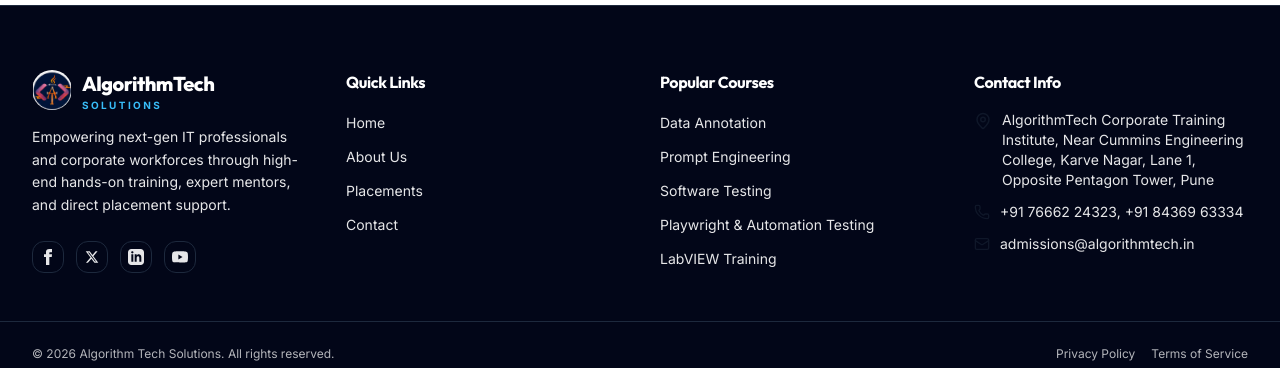
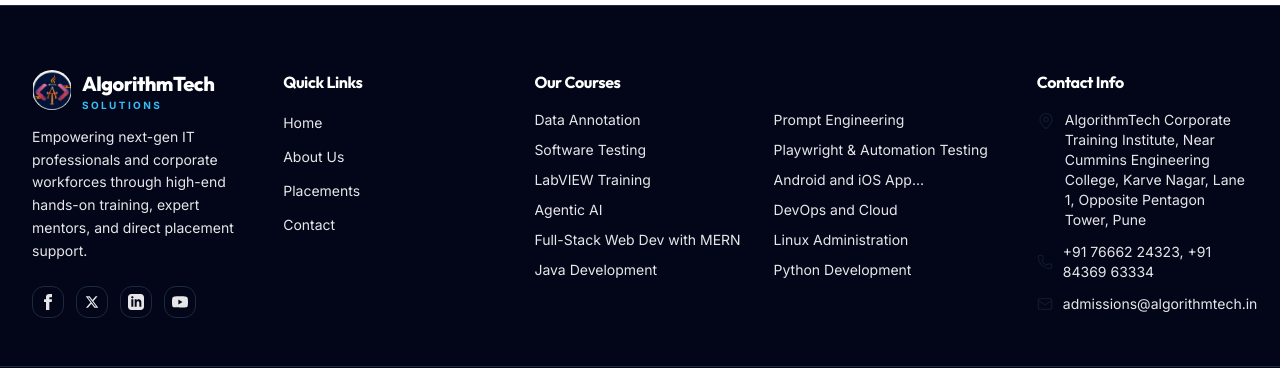
Before and after one commit to Pranav-Darokar/AlgorithmTechSolutions, a React (Vite) app: page /contact in a window 1280 px wide. Shown: the part 2295-2663 px from the top of the page. Built offline with nearby package versions, Linux system fonts and the light colour scheme.

Commit message:
Update mentor details, courses, and footer

```diff
--- a/src/components/common/Footer.jsx
+++ b/src/components/common/Footer.jsx
@@ -17,14 +17,14 @@
     { name: 'Contact', path: '/contact' },
   ]
 
-  const courseLinks = courses.slice(0, 5).map(course => ({
+  const courseLinks = courses.map(course => ({
     name: course.name,
     path: `/courses/${course.id}`
   }))
 
   return (
     <footer className="bg-slate-950 text-white border-t border-slate-800 pt-16 pb-8">
-      <Container className="grid grid-cols-1 md:grid-cols-2 lg:grid-cols-4 gap-10">
+      <Container className="grid grid-cols-1 md:grid-cols-2 lg:grid-cols-5 gap-10">
 
         {/* About Column */}
         <div className="space-y-4">
@@ -86,12 +86,12 @@
         </div>
 
         {/* Courses Column */}
-        <div className="space-y-4">
-          <h4 className="font-display font-bold text-base tracking-tight text-white">Popular Courses</h4>
-          <ul className="space-y-2.5">
+        <div className="space-y-4 lg:col-span-2">
+          <h4 className="font-display font-bold text-base tracking-tight text-white">Our Courses</h4>
+          <ul className="grid grid-cols-1 sm:grid-cols-2 gap-y-2.5 gap-x-4">
             {courseLinks.map((link) => (
               <li key={link.name}>
-                <Link to={link.path} className="text-sm text-white/90 hover:text-sky-400 transition-colors duration-150">
+                <Link to={link.path} className="text-sm text-white/90 hover:text-sky-400 transition-colors duration-150 line-clamp-1" title={link.name}>
                   {link.name}
                 </Link>
               </li>
--- a/src/data/courses.js
+++ b/src/data/courses.js
@@ -50,10 +50,20 @@
     placementAssistance: true,
     longDescription: "Become a professional QA Engineer. This comprehensive syllabus covers Manual QA core parameters, automated web testing using Selenium WebDriver with Java, API testing using Postman, database verification with SQL queries, and software lifecycle methods in Agile sprints.",
     syllabus: [
-      { module: "Module 1: Manual Testing Fundamentals", topics: ["SDLC and STLC lifecycles", "Test case design techniques & boundary values", "Defect reporting and JIRA integration"] },
-      { module: "Module 2: Databases & API Validation", topics: ["Relational databases & SQL queries (Select, Join, Group)", "API basics & HTTP request parameters", "Postman scripting, collections, and assertions"] },
-      { module: "Module 3: Web Automation with Selenium", topics: ["Java language essentials for Selenium", "Locators (XPath, CSS selectors)", "Handling dynamic web components & windows"] },
-      { module: "Module 4: QA Frameworks & DevOps CI/CD", topics: ["TestNG, Page Object Model (POM) layouts", "Maven build manager & Git workflows", "Jenkins setup for continuous test automation runs"] }
+      { module: "Module 1: Foundations of AI for Testers", topics: ["What is AI? – Overview & Real-world Relevance", "How AI Works – Data, Algorithms, and Learning Loop", "Key Components of AI: Machine Learning, Deep Learning, NLP, Computer Vision"] },
+      { module: "Module 2: Types of AI & Their Relevance in Testing", topics: ["Narrow AI vs General AI vs Super AI", "Reactive Machines vs Limited Memory vs Self-Aware AI", "Practical Use Cases for QA/Testers"] },
+      { module: "Module 3: Generative AI in QA", topics: ["What is GenAI? – Why It’s a Game Changer for Testers", "Applications in QA: Test Case Generation, Test Data Generation, Test Documentation", "Practical Hands-on Prompts (e.g. Generate negative test cases)"] },
+      { module: "Module 4: Prompt Engineering for Testers", topics: ["Types of Prompting: Zero-Shot, Few-Shot, Role-Based, Format-Guided", "Crafting Effective Prompts: Role + Task + Context + Constraints + Format", "Hands-on Labs: Writing test cases, Bug report optimization with AI"] },
+      { module: "Module 5: Agentic AI for Test Automation", topics: ["What is Agentic AI? (AI + LLM + Autonomy + Actions)", "Applications in QA: Self-Healing Test Automation, Smart Regression Testing", "Demo: How an AI Agent Automates Login Test Flow"] },
+      { module: "Module 6: Gen AI Across STLC", topics: ["Requirement Analysis and Test Planning with AI", "Test Case Design & Test Execution (Self-healing)", "Defect Reporting, RCA, and Test Closure with AI Insights"] },
+      { module: "Module 7: Advanced Prompt Engineering in QA", topics: ["Test Data Generation for Complex Scenarios", "API Testing with AI-generated Scripts (Postman, REST Assured)", "Automating Documentation (Strategy, Traceability Matrix)"] },
+      { module: "Manual Testing & STLC", topics: ["Intro to SDLC (Waterfall, Agile, etc.)", "Testing Types (Static, Dynamic, Functional, Non-Functional)", "Test Levels (Unit, Integration, System, Smoke, Sanity, Regression)"] },
+      { module: "Test Management & Defect Life Cycle", topics: ["STLC Phases & Test Management (Plan, Strategy, Cases)", "Defect Life Cycle (Priority, Severity, Triage)", "Live Project: Jira, Zypher Scale, Traceability Matrix, Reports"] },
+      { module: "Database Testing", topics: ["Intro to Database, ACID Properties, RDBMS", "SQL Basics (Create, Update, Delete, Insert, Select, Drop)", "Operators, Clauses, Keys & Joins (DDL, DQL, DCL)"] },
+      { module: "Playwright Automation", topics: ["Intro to Playwright, Setup, Configuration", "Hooks & Fixtures, Locators & Actions", "Framework & POM, Parallel testing, Reporting", "Cross-Platform & API Testing with Playwright"] },
+      { module: "Core & Advanced Java", topics: ["Java Basics, OOP (Classes, Inheritance, Polymorphism)", "Collections Framework & Exception Handling", "File Handling (Reading/Writing Excel for Test Data)"] },
+      { module: "Selenium WebDriver & TestNG", topics: ["WebDriver Architecture, HTML Locators, XPath", "Handling Dropdowns, Alerts, Waits, iFrames, Multiple Windows", "TestNG Annotations, Assertions, DataProvider, Parallel Execution"] },
+      { module: "API Testing", topics: ["Intro to APIs (Endpoints, Methods, Status Codes)", "Tools: Postman, Insomnia, Rest Assured", "Advanced: Authentication, Mocking, CI/CD Integration"] }
     ]
   },
   {
@@ -96,21 +106,29 @@
   },
   {
     id: "android-ios-development",
-    name: "Android and iOS Development",
+    name: "Android and iOS App Development",
     iconName: "Smartphone",
     image: "https://images.unsplash.com/photo-1512941937669-90a1b58e7e9c?auto=format&fit=crop&q=80&w=800&h=450",
-    shortDescription: "Master mobile application development for both Android and iOS platforms.",
-    duration: "16 Weeks",
+    shortDescription: "Master mobile application development using React Native for both Android and iOS platforms.",
+    duration: "12 Weeks",
     learningMode: "Hybrid (Online/Offline)",
     skillLevel: "Intermediate",
     certificateIncluded: true,
     placementAssistance: true,
-    longDescription: "Learn to build native and cross-platform mobile applications. This course covers everything from basic UI design to advanced state management, native API integration, and app store deployment strategies for both Apple and Google ecosystems.",
+    longDescription: "Become a professional React Native Developer. This comprehensive roadmap covers everything from JavaScript and React fundamentals to advanced topics like state management, API integration, device feature access, and Play Store deployment. Build cross-platform apps efficiently.",
     syllabus: [
-      { module: "Module 1: Mobile UI/UX Fundamentals", topics: ["Responsive layouts", "Navigation patterns", "Mobile design guidelines"] },
-      { module: "Module 2: Cross-Platform Frameworks", topics: ["React Native / Flutter basics", "State management", "Component lifecycle"] },
-      { module: "Module 3: Native Device APIs", topics: ["Camera & Storage access", "Geolocation & Maps", "Push Notifications"] },
-      { module: "Module 4: Testing & Deployment", topics: ["App profiling and performance", "Play Store deployment", "App Store submission"] }
+      { module: "Module 1: Programming Fundamentals", topics: ["JavaScript Basics (Variables, Data Types, Operators, Cond statements, Loops, Functions, Arrays, Objects)", "ES6 Features (Arrow Functions, Template Literals, Destructuring, Spread Operator, Rest Parameters, Promises, Async/Await)"] },
+      { module: "Module 2: React Fundamentals", topics: ["React Basics (Virtual DOM, JSX, Components, Props, State)", "React Hooks (useState, useEffect, useRef)", "Hands-on: Counter Application, To-Do Application"] },
+      { module: "Module 3: React Native Introduction", topics: ["Basics (What is React Native, Architecture, Setup Environment, Android Studio, Emulator)", "Core Components (View, Text, Image, ScrollView, FlatList, SectionList)", "Hands-on: Build Profile Screen"] },
+      { module: "Module 4: Styling and UI Development", topics: ["Styling (StyleSheet, Flexbox, Responsive Design)", "UI Components (Button, TextInput, TouchableOpacity, Modal, ActivityIndicator)", "Hands-on: Login Screen, Registration Screen"] },
+      { module: "Module 5: Navigation", topics: ["React Navigation (Stack, Tab, Drawer)", "Navigation Parameters (Passing Data Between Screens)", "Hands-on: Multi-Screen App"] },
+      { module: "Module 6: API Integration", topics: ["Networking (Fetch API, Axios)", "REST APIs (GET, POST, PUT, DELETE)", "JSON Handling", "Hands-on: User Management App"] },
+      { module: "Module 7: State Management", topics: ["Context API (Provider, Consumer)", "Redux Toolkit (Store, Reducers, Actions, Async Thunks)", "Hands-on: Shopping Cart App"] },
+      { module: "Module 8: Local Storage", topics: ["Storage (AsyncStorage, Secure Storage)", "Data Persistence", "Hands-on: Notes Application"] },
+      { module: "Module 9: Device Features", topics: ["Mobile Features (Camera, Gallery, Location, Permissions, Push Notifications)", "Hands-on: Photo Upload App", "Interview Questions on device access and permissions"] },
+      { module: "Module 10: Performance Optimization", topics: ["Optimization (Memoization, React.memo, useMemo, useCallback)", "Performance Best Practices (FlatList Optimization, Lazy Loading)"] },
+      { module: "Module 11: Testing & Debugging", topics: ["Testing (Jest, React Native Testing Library)", "Debugging (Flipper, Chrome Debugger)", "Hands-on: Unit Test Cases"] },
+      { module: "Module 12: Deployment & Final Project", topics: ["Build Generation (APK Generation, Android Bundle)", "Play Store Basics (Release Process, Signing APK)", "Final Project: Complete App (E-Commerce, Food Delivery, or Expense Tracker)"] }
     ]
   },
   {
--- a/src/data/mentors.js
+++ b/src/data/mentors.js
@@ -16,14 +16,14 @@
     bio: "IIT Kharagpur Alumnus and Marketing Head with 6 years of experience in Marketing, AI Tools & Prompt Engineering. Serves as an Industry Mentor for Prompt Engineering courses.",
   },
   {
-    id: "santosh-kawale",
-    name: "Santosh Kawale",
+    id: "santosh-patil",
+    name: "Santosh Patil",
     photo: santoshPhoto,
     qualification: "Industry Professional",
     experience: "12 Years",
-    specialization: "Software Testing & Quality Assurance",
+    specialization: "Test Automation Engineer",
     skills: ["Software Testing", "Quality Assurance", "QA Leadership"],
-    bio: "Lead Engineer – QA at Globant with 12 years of core industry experience. Senior Industry Professional specializing in Software Testing & Quality Assurance.",
+    bio: "Test Automation Engineer with 12 years of core industry experience. Senior Industry Professional specializing in Software Testing & Quality Assurance.",
   },
   {
     id: "vaibhav-bhandurge",
```
